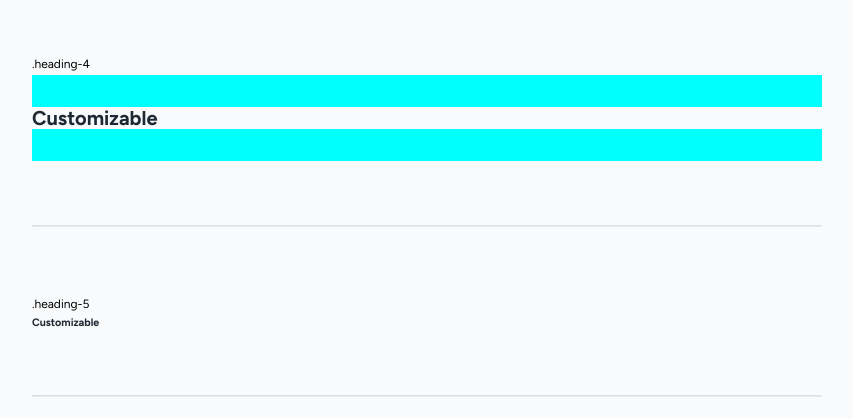
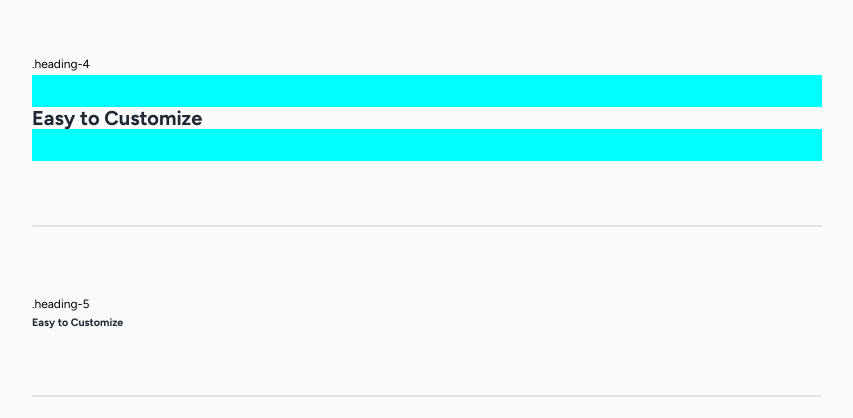
Before and after one commit to polyfen/polykit, a PHP site: page /typography.php in a window 1280 px wide. Shown: the part 1107-1525 px from the top of the page, without its empty margins (213-1066 px from the left). Run offline with PHP 8.4, Linux system fonts and the light colour scheme.

Commit message:
Typography update

```diff
--- a/typography-demo.php
+++ b/typography-demo.php
@@ -70,7 +70,7 @@
 
             <h4 class="heading-3">Beautiful Typography</h4>
 
-            <h5 class="heading-4">Customizable</h5>
+            <h5 class="heading-4">Easy to Customize</h5>
 
             <p class="">Made with a focus on beautiful typography and seamless integration between ux design and code.</p>
 
--- a/typography.php
+++ b/typography.php
@@ -105,7 +105,7 @@
                 <small class="caption">.heading-4</small>
                 <div class="type-demo-margin type-demo-margin-top"></div>
                 <div class="type-demo-padding type-demo-padding-top"></div>
-                <h5 class="heading-4" style="margin-top:0;padding-top:0;margin-bottom:0;padding-bottom:0;">Customizable</h5>
+                <h5 class="heading-4" style="margin-top:0;padding-top:0;margin-bottom:0;padding-bottom:0;">Easy to Customize</h5>
                 <div class="type-demo-margin type-demo-margin-bottom"></div>
             </section>
 
@@ -115,7 +115,7 @@
                 <small class="caption">.heading-5</small>
                 <div class="type-demo-margin type-demo-margin-top"></div>
                 <div class="type-demo-padding type-demo-padding-top"></div>
-                <h6 class="heading-5" style="margin-top:0;padding-top:0;margin-bottom:0;padding-bottom:0;">Customizable</h6>
+                <h6 class="heading-5" style="margin-top:0;padding-top:0;margin-bottom:0;padding-bottom:0;">Easy to Customize</h6>
                 <div class="type-demo-margin type-demo-margin-bottom"></div>
             </section>
 
```
